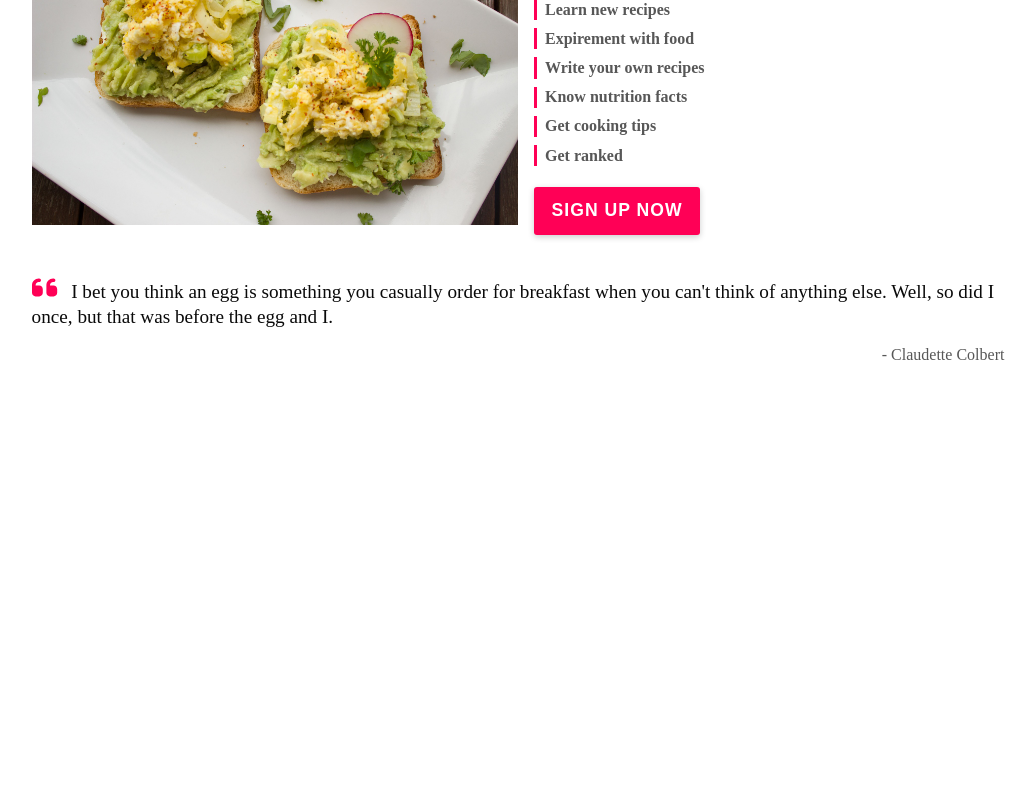
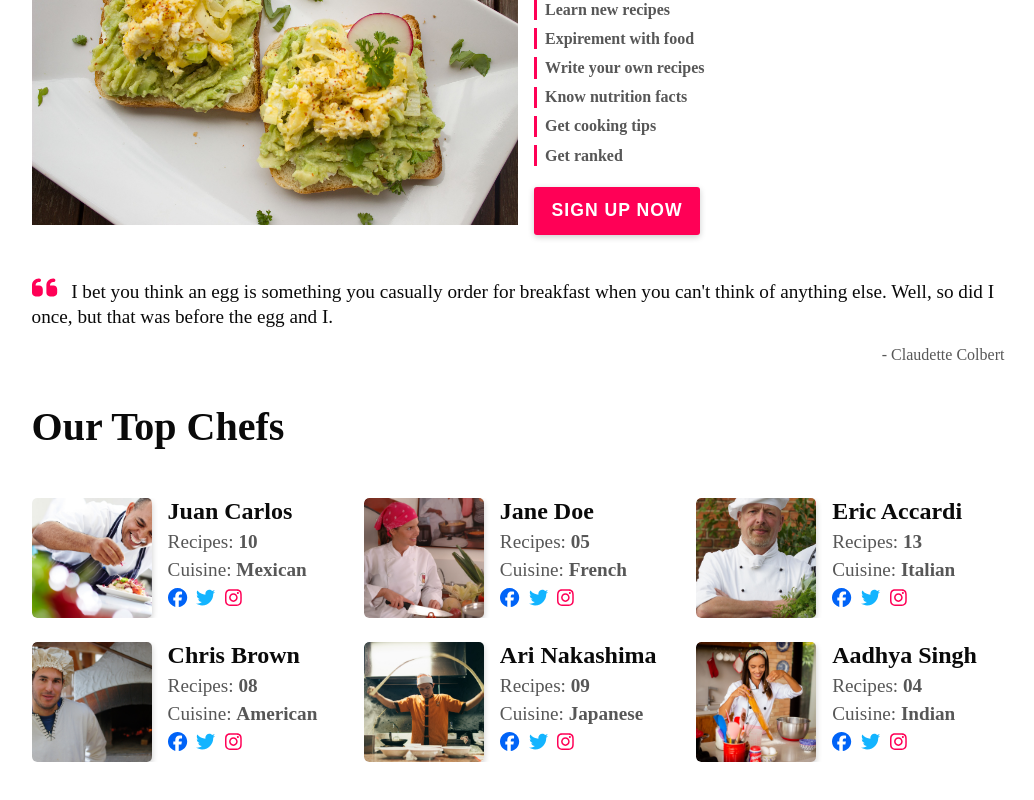
Before and after one commit to ajddev/eggflip, a React (Create React App) app: page / in a window 1280 px wide. Shown: the part 679-1479 px from the top of the page, without its empty margins (122-1156 px from the left). Before the commit the page ends 1120 px from the top, so only its background shows below. Built offline with nearby package versions, Linux system fonts and the light colour scheme; a web font is replaced by a local one.

Commit message:
added chef section

```diff
--- a/src/App.js
+++ b/src/App.js
@@ -2,6 +2,7 @@ import Navbar from "./components/Navbar";
 import HeroSection from "./components/HeroSection";
 import ImproveSkills from "./components/ImproveSkills";
 import QuoteSection from "./components/QuoteSection";
+import ChefSection from "./components/ChefSection";
 
 function App() {
   return (
@@ -11,6 +12,7 @@ function App() {
         <HeroSection />
         <ImproveSkills />
         <QuoteSection />
+        <ChefSection />
       </div>
     </div>
   );
--- /dev/null
+++ b/src/components/ChefCard.js
@@ -0,0 +1,28 @@
+import { FontAwesomeIcon } from "@fortawesome/react-fontawesome";
+import {
+  faFacebook,
+  faTwitter,
+  faInstagram,
+} from "@fortawesome/free-brands-svg-icons";
+
+export default function ChefCard({ chef }) {
+  return (
+    <div className="chef-card">
+      <img src={chef.img} alt="" />
+      <div className="chef-card-info">
+        <h3 className="chef-card-name">{chef.name}</h3>
+        <p className="chef-recipe-count">
+          Recipes: <b>{chef.recipesCount}</b>
+        </p>
+        <p className="chef-cuisine">
+          Cuisine: <b>{chef.cuisine}</b>
+        </p>
+        <p className="chef-icons">
+          <FontAwesomeIcon icon={faFacebook} />
+          <FontAwesomeIcon icon={faTwitter} />
+          <FontAwesomeIcon icon={faInstagram} />
+        </p>
+      </div>
+    </div>
+  );
+}
--- /dev/null
+++ b/src/components/ChefSection.js
@@ -0,0 +1,52 @@
+import ChefCard from "./ChefCard";
+
+export default function ChefSection() {
+  const chefs = [
+    {
+      name: "Juan Carlos",
+      img: "/eggflip/img/top-chefs/img_1.jpg",
+      recipesCount: "10",
+      cuisine: "Mexican",
+    },
+    {
+      name: "Jane Doe",
+      img: "/eggflip/img/top-chefs/img_2.jpg",
+      recipesCount: "05",
+      cuisine: "French",
+    },
+    {
+      name: "Eric Accardi",
+      img: "/eggflip/img/top-chefs/img_3.jpg",
+      recipesCount: "13",
+      cuisine: "Italian",
+    },
+    {
+      name: "Chris Brown",
+      img: "/eggflip/img/top-chefs/img_4.jpg",
+      recipesCount: "08",
+      cuisine: "American",
+    },
+    {
+      name: "Ari Nakashima",
+      img: "/eggflip/img/top-chefs/img_5.jpg",
+      recipesCount: "09",
+      cuisine: "Japanese",
+    },
+    {
+      name: "Aadhya Singh",
+      img: "/eggflip/img/top-chefs/img_6.jpg",
+      recipesCount: "04",
+      cuisine: "Indian",
+    },
+  ];
+  return (
+    <div className="section chefs">
+      <h1 className="title">Our Top Chefs</h1>
+      <div className="top-chefs-container">
+        {chefs.map((chef) => (
+          <ChefCard key={chef.name} chef={chef} />
+        ))}
+      </div>
+    </div>
+  );
+}
--- a/src/styles/index.scss
+++ b/src/styles/index.scss
@@ -89,23 +89,63 @@ img {
 
 @import "partials/hero-section.scss";
 @import "partials/improve-section";
+@import "partials/quote-section.scss";
 
-.section.quote {
+.section.chefs {
   display: block;
-  .quote-text {
-    font-size: 1.2em;
-    line-height: 1.3;
-    color: var(--text-color);
-    svg {
-      color: var(--primary-color);
+}
+
+.top-chefs-container {
+  display: grid;
+  grid-template-columns: repeat(auto-fit, minmax(280px, 1fr));
+  grid-gap: 1.5em;
+  margin-top: 3em;
+}
+
+.chef-card {
+  display: flex;
+  height: 120px;
+  background-color: var(--background-color);
+  border-radius: 5px;
+  overflow: hidden;
+  img {
+    height: 100%;
+    width: 120px;
+    border-radius: 5px;
+    box-shadow: 0 3px 6px var(--shadow-color);
+  }
+  .chef-card-info {
+    height: 100%;
+    display: flex;
+    flex-direction: column;
+    justify-content: space-between;
+    padding-bottom: 0.5em;
+    padding-left: 1em;
+    .chef-card-name {
       font-size: 1.5em;
-      margin-right: 0.5em;
+      font-weight: bold;
+      color: var(--text-color);
     }
-  }
-  .quote-author {
-    color: var(--text-light);
-    text-align: right;
-    margin-top: 1em;
+    .chef-recipe-count,
+    .chef-cuisine {
+      font-size: 1.2em;
+      color: var(--text-light);
+    }
+    .chef-icons {
+      font-size: 1.2em;
+      svg {
+        margin-right: 0.5em;
+        &:nth-child(1) {
+          color: #0063f7;
+        }
+        &:nth-child(2) {
+          color: #13b4ff;
+        }
+        &:nth-child(3) {
+          color: #ff0056;
+        }
+      }
+    }
   }
 }
 
@@ -127,4 +167,7 @@ img {
       display: block;
     }
   }
+  .chef-card {
+    box-shadow: 0 5px 10px var(--shadow-color);
+  }
 }
--- /dev/null
+++ b/src/styles/partials/_quote-section.scss
@@ -0,0 +1,18 @@
+.section.quote {
+  display: block;
+  .quote-text {
+    font-size: 1.2em;
+    line-height: 1.3;
+    color: var(--text-color);
+    svg {
+      color: var(--primary-color);
+      font-size: 1.5em;
+      margin-right: 0.5em;
+    }
+  }
+  .quote-author {
+    color: var(--text-light);
+    text-align: right;
+    margin-top: 1em;
+  }
+}
```
